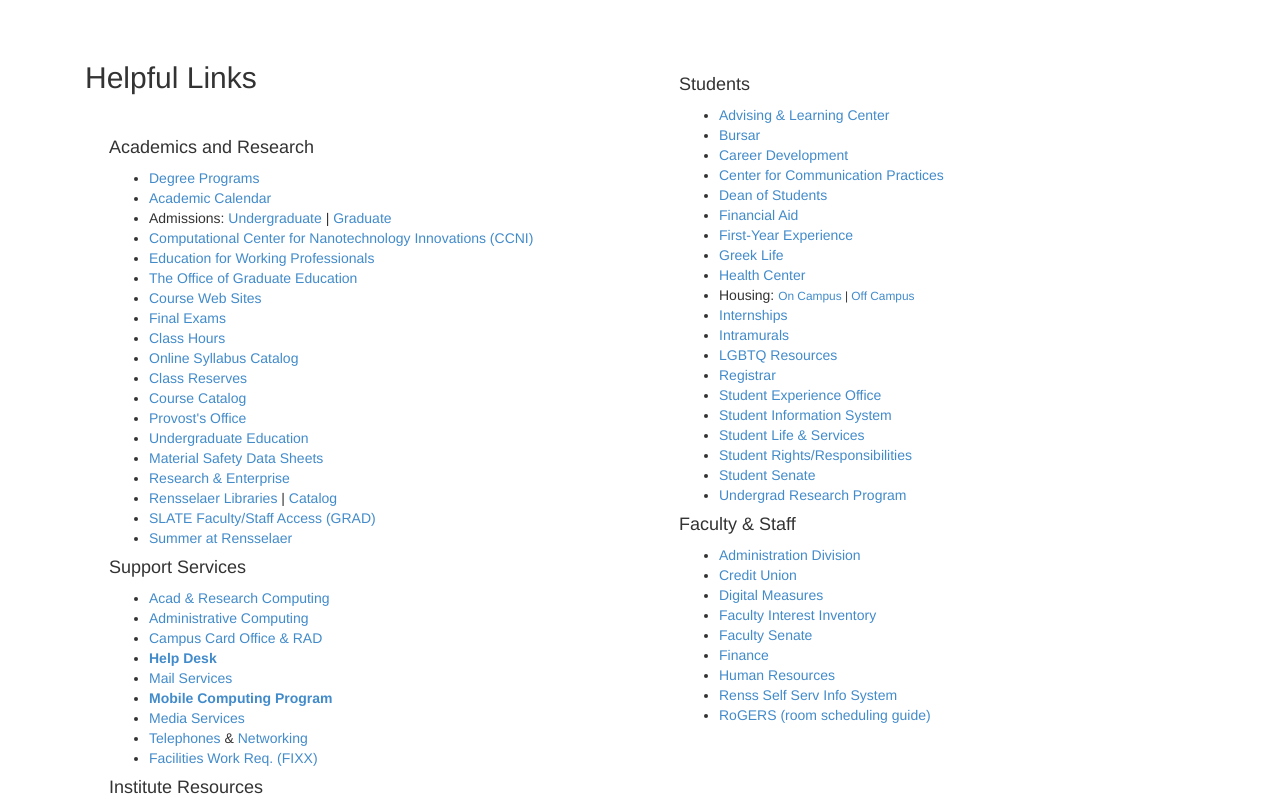
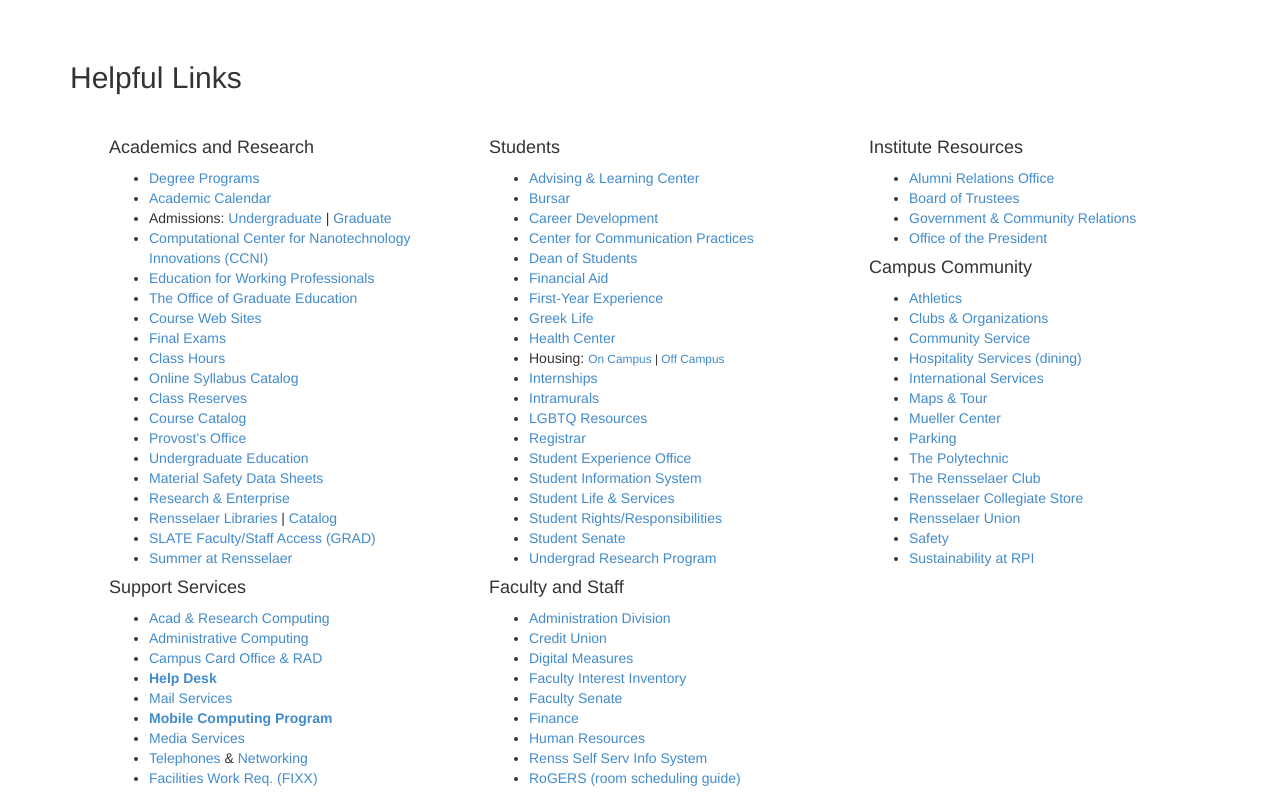
Before and after one commit to kaylacinnamon/RPInfo-Remodel, a plain HTML site: page index.html in a window 1280 px wide. Shown: the part 647-1448 px from the top of the page. Drawn offline with Linux system fonts and the light colour scheme.

Commit message:
more cols.

```diff
--- a/index.html
+++ b/index.html
@@ -65,8 +65,9 @@
 </div>
 
 <div class="container">
-    <div class="col-lg-6">
-        <h2>Helpful Links</h2>
+    <h2>Helpful Links</h2>
+    <div class="col-lg-4">
+
         <div class="well-lg">
             <h4>Academics and Research</h4>
             <ul>
@@ -99,7 +100,8 @@
             <h4>Support Services</h4>
             <ul>
                 <li><a href="http://dotcio.rpi.edu">Acad &amp; Research Computing</a></li>
-                <li><a href="http://dotcio.rpi.edu/services/administrative-applications">Administrative Computing</a></li>
+                <li><a href="http://dotcio.rpi.edu/services/administrative-applications">Administrative Computing</a>
+                </li>
                 <li><a href="http://campuscard.rpi.edu">Campus Card Office &amp; RAD</a></li>
                 <!-- <li><a href="http://computerstore.rpi.edu/setup.do">Campus Computer Store</a></li> -->
                 <li><strong><a href="http://dotcio.rpi.edu/support/helpdesk">Help Desk</a></strong></li>
@@ -109,9 +111,63 @@
                 <li><strong><a href="http://dotcio.rpi.edu/services/laptops/">Mobile Computing Program</a></strong></li>
                 <li><a href="http://mms.rpi.edu/index.html">Media Services</a></li>
                 <!-- <li><a href="https://respite.rpi.edu/">RESPITE (Spam Interdiction)</a></li> -->
-                <li><a href="http://dotcio.rpi.edu/services/phones-mobile-devices">Telephones</a> &amp; <a href="http://dotcio.rpi.edu/services/network-remote-access">Networking</a></li>
+                <li><a href="http://dotcio.rpi.edu/services/phones-mobile-devices">Telephones</a> &amp; <a
+                        href="http://dotcio.rpi.edu/services/network-remote-access">Networking</a></li>
                 <li><a href="http://fixx.rpi.edu/">Facilities Work Req. (FIXX)</a></li>
             </ul>
+        </div>
+    </div>
+
+    <div class="col-lg-4">
+        <div class="well-lg">
+            <h4>Students</h4>
+            <ul>
+                <li><a href="http://alac.rpi.edu/setup.do">Advising &amp; Learning Center</a></li>
+                <li><a href="http://finance.rpi.edu/update.do?catcenterkey=33">Bursar</a></li>
+                <li><a href="http://www.rpi.edu/dept/cdc/">Career Development</a></li>
+                <li><a href="http://www.ccp.rpi.edu/">Center for Communication Practices</a></li>
+                <!-- CYE link removed 10/29/10 per Jonathan Masullo, as program no longer exists -->
+                <li><a href="http://doso.rpi.edu/setup.do">Dean of Students</a></li>
+                <li><a href="http://www.rpi.edu/dept/admissions/aid/index.html">Financial Aid</a></li>
+                <li><a href="http://se.rpi.edu/fye">First-Year Experience</a></li>
+                <li><a href="http://reslife.rpi.edu/update.do?catcenterkey=54&setappvar=currentCat%2854%29">Greek
+                    Life</a></li>
+                <li><a href="http://studenthealth.rpi.edu/">Health Center</a></li>
+                <li>
+                    Housing:
+                    <small><a href="http://reslife.rpi.edu/setup.do">On Campus</a> |
+                        <a href="http://offcampus.union.rpi.edu/">Off Campus</a></small>
+                </li>
+
+                <li><a href="http://rpi.edu/dept/cdc/students/jobsearch/index.html">Internships</a></li>
+                <li><a href="http://www.rpiathletics.com/Sports/gen/2006/intramurals_home.asp">Intramurals</a></li>
+                <li><a href="http://studenthealth.rpi.edu/healthEd.php?catid=1067">LGBTQ Resources</a></li>
+                <li><a href="http://registrar.rpi.edu/">Registrar</a></li>
+                <li><a href="http://se.rpi.edu/">Student Experience Office</a></li>
+                <li><a href="http://sis.rpi.edu/">Student Information System</a></li>
+                <li><a href="http://studentlife.rpi.edu/">Student Life &amp; Services</a></li>
+                <li><a href="http://www.rpi.edu/dept/doso/resources/StudentHandbook2014-2016.pdf">Student
+                    Rights/Responsibilities</a></li>
+                <li><a href="http://studentsenate.rpi.edu/">Student Senate</a></li>
+                <li><a href="http://undergrad.rpi.edu/update.do?catcenterkey=77">Undergrad Research Program</a></li>
+            </ul>
+            <h4>Faculty and Staff</h4>
+            <ul>
+                <li><a href="http://www.rpi.edu/dept/administration/">Administration Division</a></li>
+                <li><a href="http://www.rpi.edu/web/creditunion/">Credit Union</a></li>
+                <li><a href="https://www.digitalmeasures.com/login/rpi/faculty/">Digital Measures</a></li>
+                <li><a href="http://faculty.rpi.edu/">Faculty Interest Inventory</a></li>
+                <li><a href="http://facultysenate.rpi.edu/">Faculty Senate</a></li>
+                <li><a href="http://finance.rpi.edu/">Finance</a></li>
+                <li><a href="http://hr.rpi.edu/setup.do">Human Resources</a></li>
+                <li><a href="https://sis.rpi.edu/rss/twbkwbis.P_WWWLogin">Renss Self Serv Info System</a></li>
+                <li><a href="http://mms.rpi.edu/RoGERS">RoGERS (room scheduling guide)</a></li>
+            </ul>
+        </div>
+    </div>
+
+    <div class="col-lg-4">
+        <div class="well-lg">
             <h4>Institute Resources</h4>
             <ul>
                 <li><a href="http://www.alumni.rpi.edu/">Alumni Relations Office</a></li>
@@ -142,54 +198,7 @@
                 <li><a href="http://sustainability.rpi.edu/">Sustainability at RPI</a></li>
             </ul>
         </div>
-        </div>
-
-    <div class="col-lg-6">
-        <div class="well-lg">
-            <h4>Students</h4>
-            <ul>
-                <li><a href="http://alac.rpi.edu/setup.do">Advising &amp; Learning Center</a></li>
-                <li><a href="http://finance.rpi.edu/update.do?catcenterkey=33">Bursar</a></li>
-                <li><a href="http://www.rpi.edu/dept/cdc/">Career Development</a></li>
-                <li><a href="http://www.ccp.rpi.edu/">Center for Communication Practices</a></li>
-                <!-- CYE link removed 10/29/10 per Jonathan Masullo, as program no longer exists -->
-                <li><a href="http://doso.rpi.edu/setup.do">Dean of Students</a></li>
-                <li><a href="http://www.rpi.edu/dept/admissions/aid/index.html">Financial Aid</a></li>
-                <li><a href="http://se.rpi.edu/fye">First-Year Experience</a></li>
-                <li><a href="http://reslife.rpi.edu/update.do?catcenterkey=54&setappvar=currentCat%2854%29">Greek Life</a></li>
-                <li><a href="http://studenthealth.rpi.edu/">Health Center</a></li>
-                <li>
-                    Housing:
-                    <small><a href="http://reslife.rpi.edu/setup.do">On Campus</a> |
-                        <a href="http://offcampus.union.rpi.edu/">Off Campus</a></small>
-                </li>
-
-                <li><a href="http://rpi.edu/dept/cdc/students/jobsearch/index.html">Internships</a></li>
-                <li><a href="http://www.rpiathletics.com/Sports/gen/2006/intramurals_home.asp">Intramurals</a></li>
-                <li><a href="http://studenthealth.rpi.edu/healthEd.php?catid=1067">LGBTQ Resources</a></li>
-                <li><a href="http://registrar.rpi.edu/">Registrar</a></li>
-                <li><a href="http://se.rpi.edu/">Student Experience Office</a></li>
-                <li><a href="http://sis.rpi.edu/">Student Information System</a></li>
-                <li><a href="http://studentlife.rpi.edu/">Student Life &amp; Services</a></li>
-                <li><a href="http://www.rpi.edu/dept/doso/resources/StudentHandbook2014-2016.pdf">Student Rights/Responsibilities</a></li>
-                <li><a href="http://studentsenate.rpi.edu/">Student Senate</a></li>
-                <li><a href="http://undergrad.rpi.edu/update.do?catcenterkey=77">Undergrad Research Program</a></li>
-            </ul>
-            <h4>Faculty &amp; Staff</h4>
-            <ul>
-                <li><a href="http://www.rpi.edu/dept/administration/">Administration Division</a></li>
-                <li><a href="http://www.rpi.edu/web/creditunion/">Credit Union</a></li>
-                <li><a href="https://www.digitalmeasures.com/login/rpi/faculty/">Digital Measures</a></li>
-                <li><a href="http://faculty.rpi.edu/">Faculty Interest Inventory</a></li>
-                <li><a href="http://facultysenate.rpi.edu/">Faculty Senate</a></li>
-                <li><a href="http://finance.rpi.edu/">Finance</a></li>
-                <li><a href="http://hr.rpi.edu/setup.do">Human Resources</a></li>
-                <li><a href="https://sis.rpi.edu/rss/twbkwbis.P_WWWLogin">Renss Self Serv Info System</a></li>
-                <li><a href="http://mms.rpi.edu/RoGERS">RoGERS (room scheduling guide)</a></li>
-            </ul>
-        </div>
     </div>
-</div>
 
 
 </body>
```
